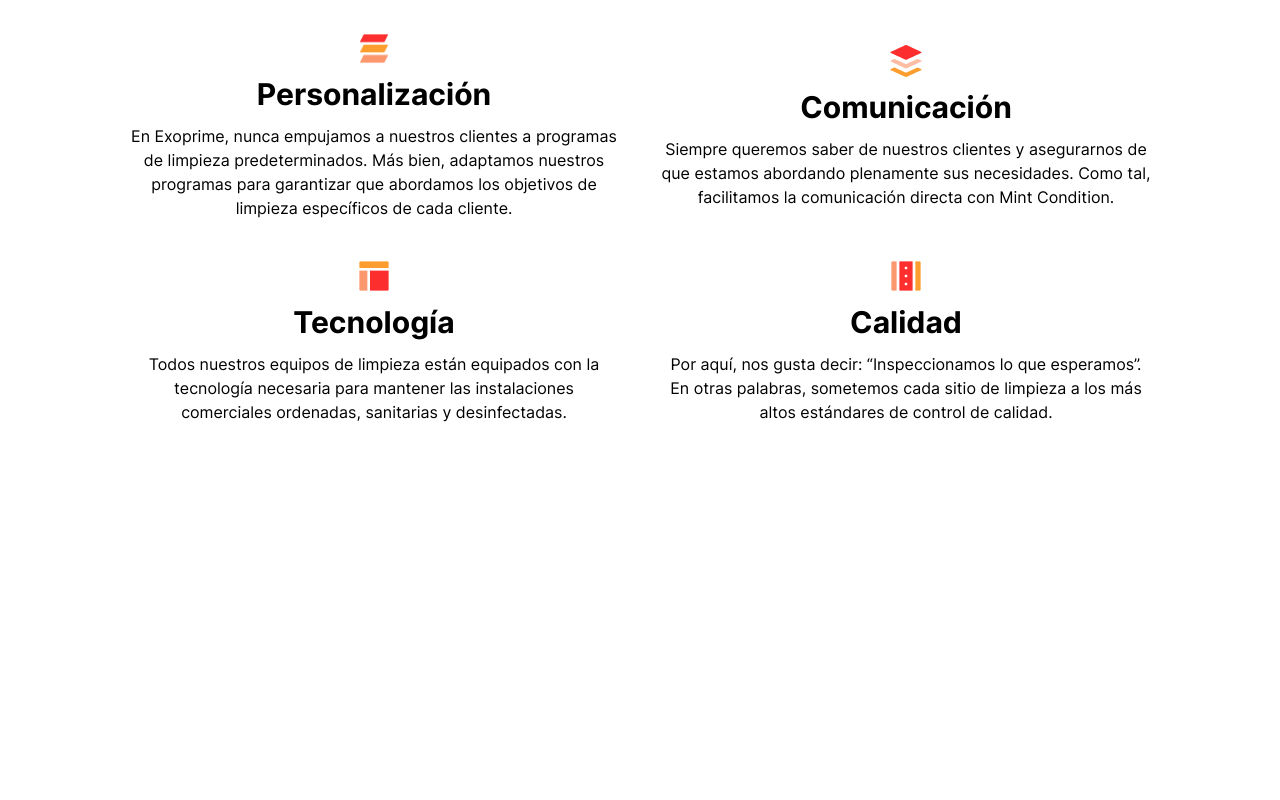
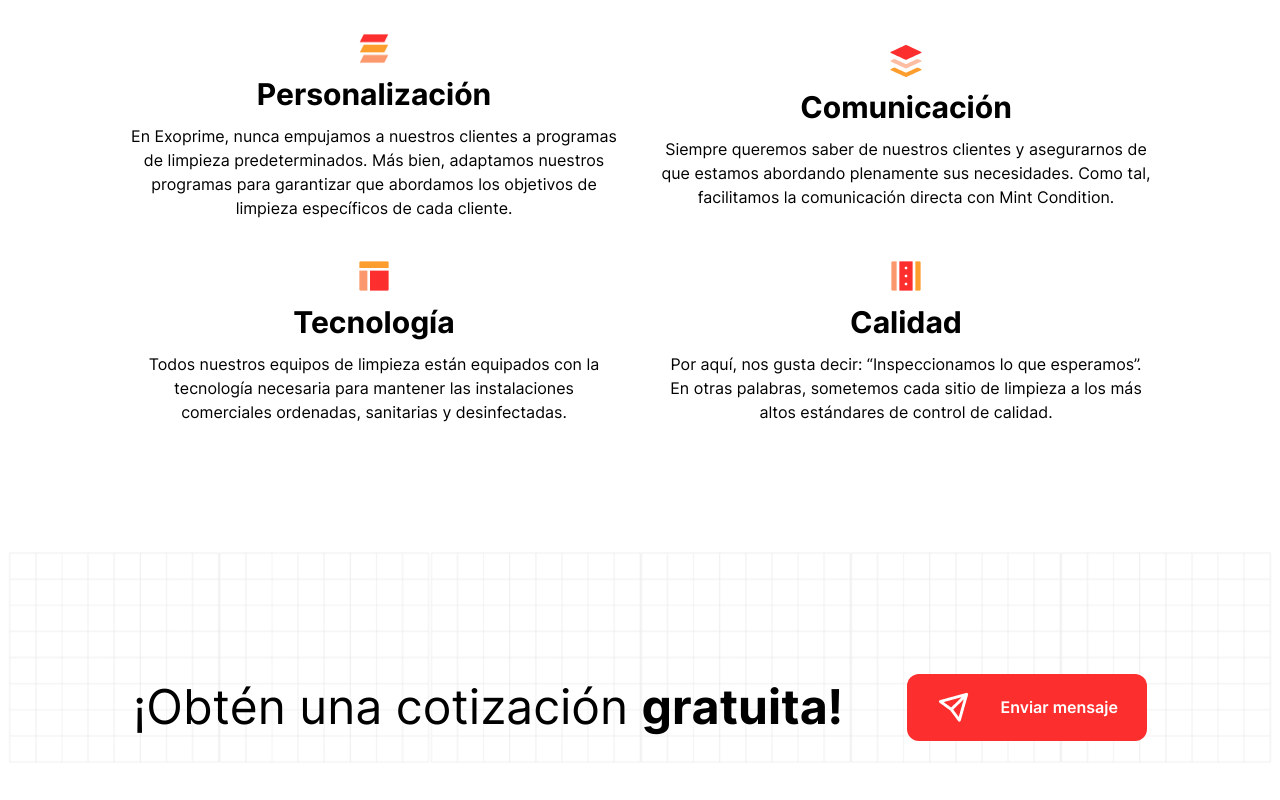
Before and after one commit to JorgeRojas827/exoprime, a Next.js app: page / in a window 1280 px wide. Shown: the part 1179-1979 px from the top of the page. Before the commit the page ends 1731 px from the top, so only its background shows below. Built offline with nearby package versions, Linux system fonts and the light colour scheme.

Commit message:
dev-quotation

```diff
--- /dev/null
+++ b/src/components/body/Quotation.tsx
@@ -0,0 +1,47 @@
+import Image from 'next/image';
+import React from 'react';
+
+import { useWindowSize } from '../../hooks/useWindowSize';
+
+export const Quotation = () => {
+  const { width } = useWindowSize();
+
+  return (
+    <React.Fragment>
+      <section
+        style={{
+          display: 'flex',
+          flexDirection: 'column',
+          justifyContent: 'center',
+          alignItems: 'center',
+          position: 'relative',
+          height: 310,
+        }}
+      >
+        <Image
+          width={width ? width : 0}
+          height={300}
+          style={{
+            position: 'absolute',
+            top: 0,
+            left: 0,
+            width: '100%',
+          }}
+          src='/images/background.png'
+          alt='Image'
+        />
+        <div className='flex flex-col items-center justify-center xl:flex-row xl:space-x-16 2xl:space-x-80'>
+          <div className='relative'>
+            <h1 className='text-center text-3xl font-normal  md:text-5xl'>
+              ¡Obtén una cotización <span className='font-bold'>gratuita!</span>
+            </h1>
+          </div>
+          <button className='z-10 mt-5 flex w-60 items-center justify-evenly rounded-xl bg-primary py-3 font-semibold text-white hover:translate-y-px md:py-4  md:text-base xl:mt-0'>
+            <Image width={35} height={35} src='/images/send.png' alt='Image' />
+            Enviar mensaje
+          </button>
+        </div>
+      </section>
+    </React.Fragment>
+  );
+};
--- a/src/pages/index.tsx
+++ b/src/pages/index.tsx
@@ -2,6 +2,7 @@ import * as React from 'react';
 
 import { About } from '@/components/body/About';
 import { Attributes } from '@/components/body/Attributes';
+import { Quotation } from '@/components/body/Quotation';
 import Seo from '@/components/Seo';
 
 import { CarouselComponent } from '../components/carousel/CarouselComponent';
@@ -31,6 +32,7 @@ export default function HomePage() {
       <CarouselComponent />
       <About />
       <Attributes />
+      <Quotation />
     </React.Fragment>
   );
 }
```
Also changed, not shown: public/images/send.png (added).
